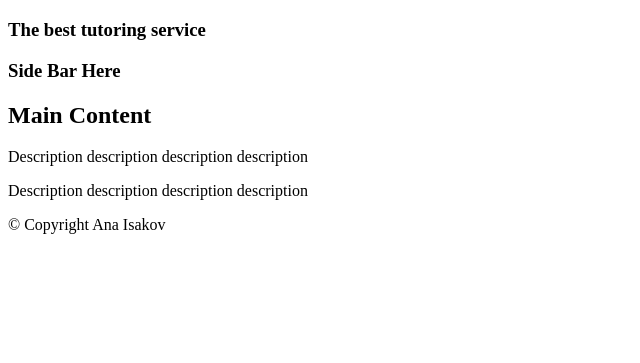
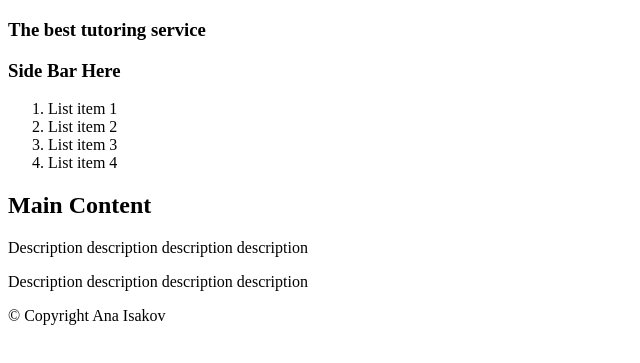
Before and after one commit to AnaCode05/demo-repo, a plain HTML site: page index2.html in a window 1280 px wide. Shown: the part 61-424 px from the top of the page, without its empty margins (0-640 px from the left). Drawn offline with Linux system fonts and the light colour scheme.

Commit message:
Add an ordered list
Minor change

```diff
--- a/index2.html
+++ b/index2.html
@@ -12,6 +12,12 @@
     </header>
     <aside>
         <h3>Side Bar Here</h3>
+        <ol>
+            <li>List item 1</li>
+            <li>List item 2</li>
+            <li>List item 3</li>
+            <li>List item 4</li>
+        </ol>
     </aside>
     <main>
        <h2>Main Content</h2>
```
